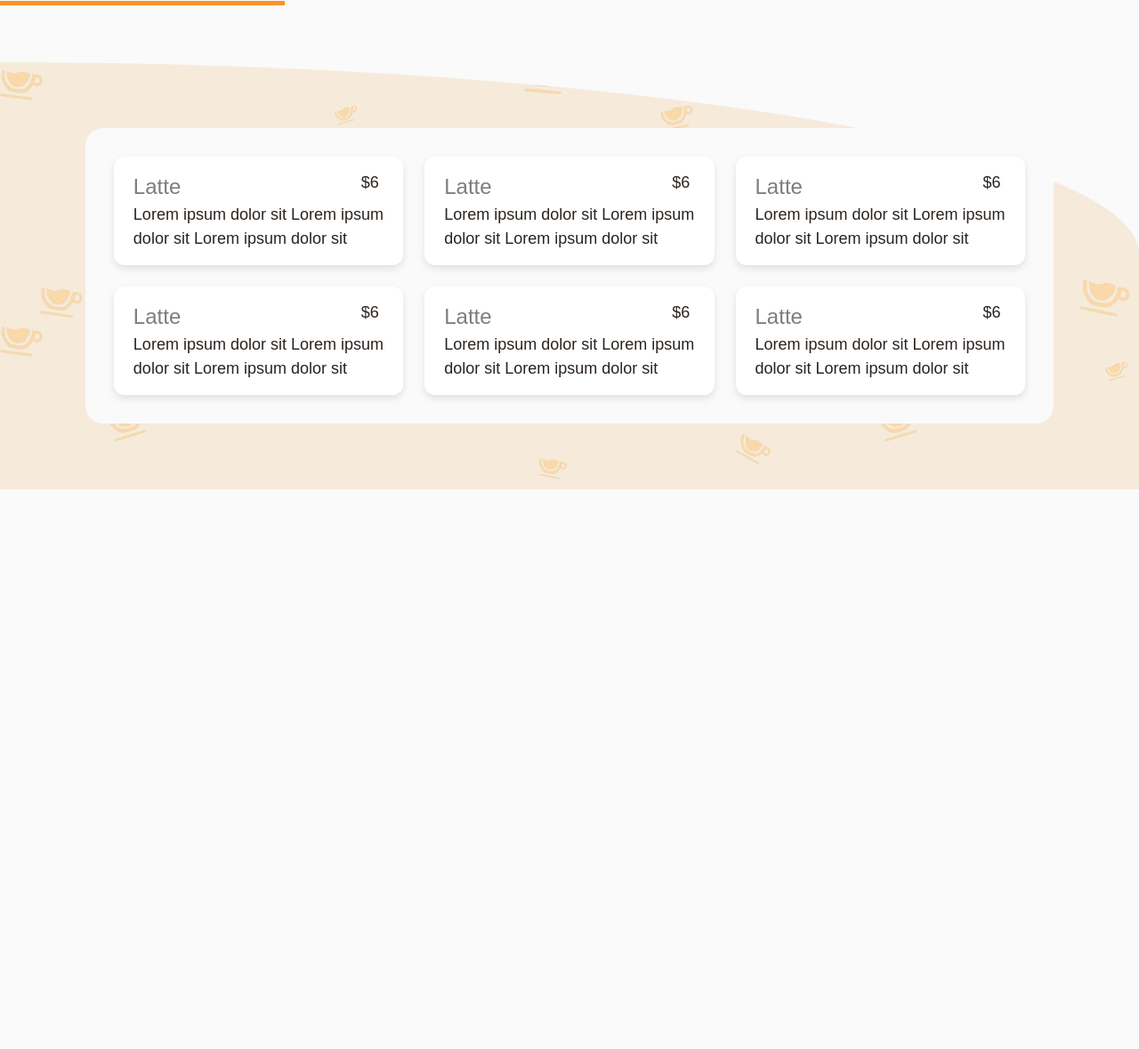
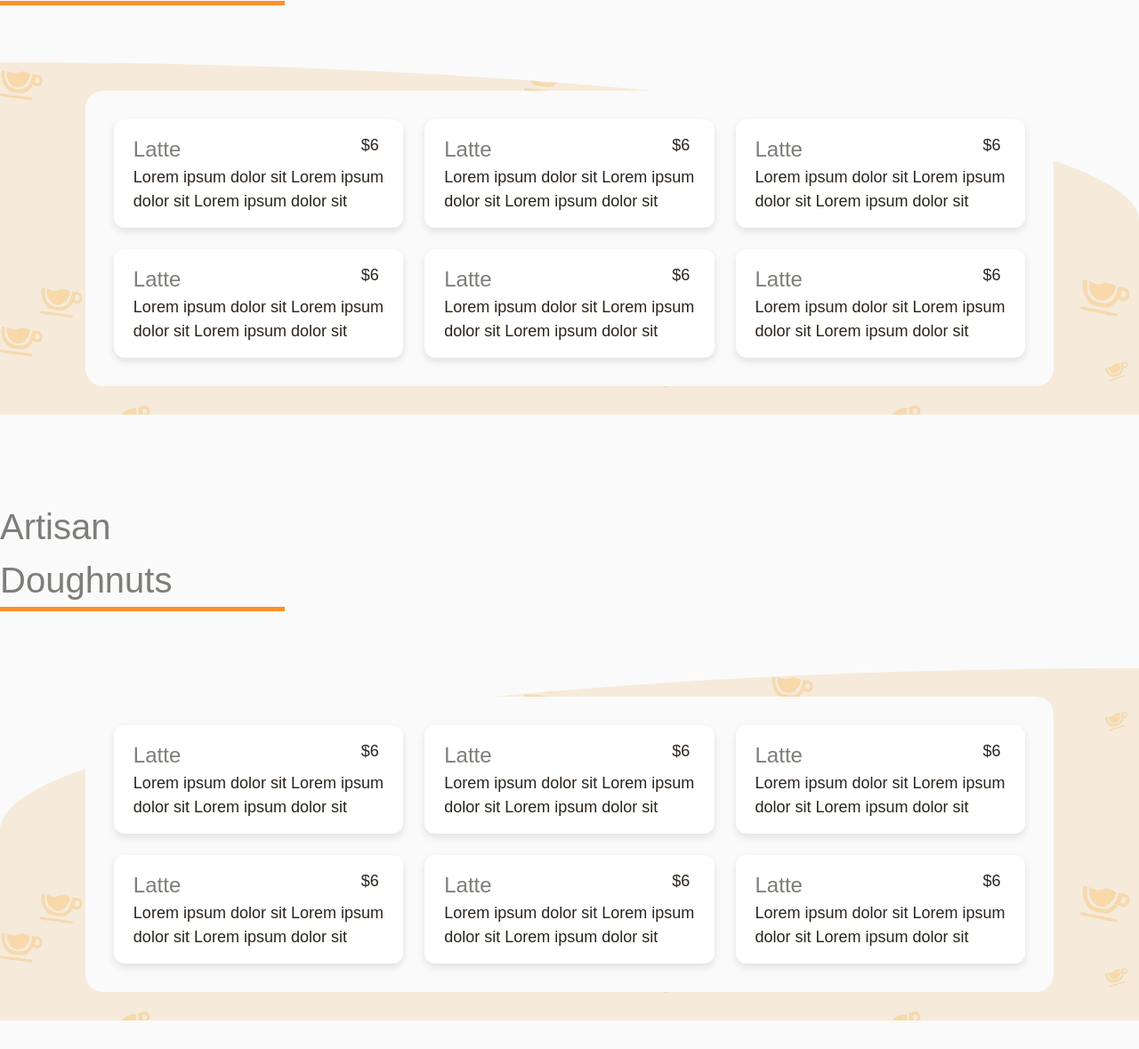
Before and after one commit to jollyboiii/La-Cuisine-Cafe, a React (Create React App) app in the folder cuisinecafe/: page /Menu in a window 1280 px wide. Shown: the part 963-2142 px from the top of the page at 89% size. Before the commit the page ends 1545 px from the top, so only its background shows below. Built offline with nearby package versions, Linux system fonts and the light colour scheme.

Commit message:
menu added

```diff
--- a/cuisinecafe/src/Css/menu.css
+++ b/cuisinecafe/src/Css/menu.css
@@ -45,6 +45,18 @@
     width: 100%;
     height: auto;
     border-radius: 0% 100% 0% 100% / 100% 45% 55% 0%;
+    background-image: url("../Images/coffecupbg.png");
+    display: flex;
+    justify-content: center;
+    align-items: center;
+    padding: 2rem 0;
+}
+.menu-background1 {
+    background-color: var(--Background-1);
+    margin-top: 5%;
+    width: 100%;
+    height: auto;
+    border-radius: 100% 0% 100% 0% / 46% 100% 0% 54%;
     background-image: url("../Images/coffecupbg.png");
     display: flex;
     justify-content: center;
@@ -99,19 +111,12 @@
         grid-template-columns: repeat(2, 1fr);
     }
 
-    .menu-background {
-        height: 50vh; /* Reduce height for tablet view */
-    }
 
-    .menu-inner-background {
-        width: 90%; /* Ensure the inner background is not too large on tablets */
-    }
+
 }
 
 @media screen and (min-width: 768px) {
-    .menu-background {
-        height: 55vh; /* Add a slightly larger height for larger tablets */
-    }
+
 
     .menu-inner-background {
         width: 85%; /* Keep inner background within a good size */
@@ -127,9 +132,7 @@
         font-size: 2.5rem;
     }
 
-    .menu-background {
-        height: 60vh;
-    }
+
 }
 
 @media(max-width:600px){
--- a/cuisinecafe/src/Pages/Menu.jsx
+++ b/cuisinecafe/src/Pages/Menu.jsx
@@ -4,6 +4,7 @@ import HerosectionA from '../components/HerosectionA'
 import menuimage from '../Images/menucoffe.png'
 import '../Css/menu.css'
 import Menu1 from '../components/Menu1';
+import Menu2 from '../components/Menu2';
 
 function Menu() {
   const heroData={
@@ -22,6 +23,10 @@ function Menu() {
       <div>
         <Menu1/>
       </div>
+      <div>
+        <Menu2/>
+      </div>
+
     </>
 
   )
--- /dev/null
+++ b/cuisinecafe/src/components/Menu2.jsx
@@ -0,0 +1,31 @@
+import React from 'react'
+import menu2 from '../list/menu2'
+import '../Css/menu.css';
+
+function Menu2() {
+  return (
+    <div className="menu-container">
+      <div className="menu-inner-container mx-auto mt-2 sm:container">
+        <h2>Artisan Doughnuts</h2>
+        <div className="menu-underline"></div>
+        <div className="menu-background1">
+          <div className="menu-inner-background">
+            <div className="menu-grid">
+              {menu2.map((item, index) => (
+                <div key={index} className='menu-card'>
+                  <div className='menu-card-inner'>
+                    <h3>{item.name}</h3>
+                    <p>{item.price}</p>
+                  </div>
+                  <p>{item.description}</p>
+                </div>
+              ))}
+            </div>
+          </div>
+        </div>
+      </div>
+    </div>
+  )
+}
+
+export default Menu2
```
